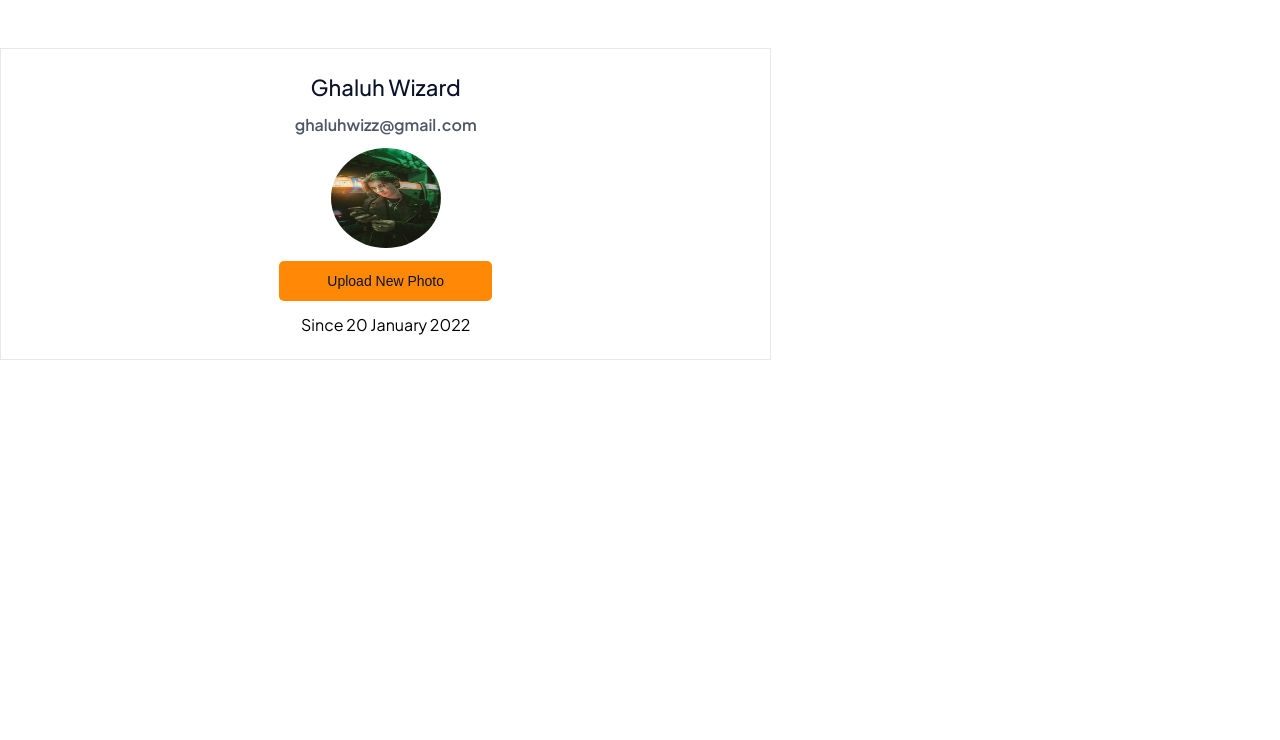
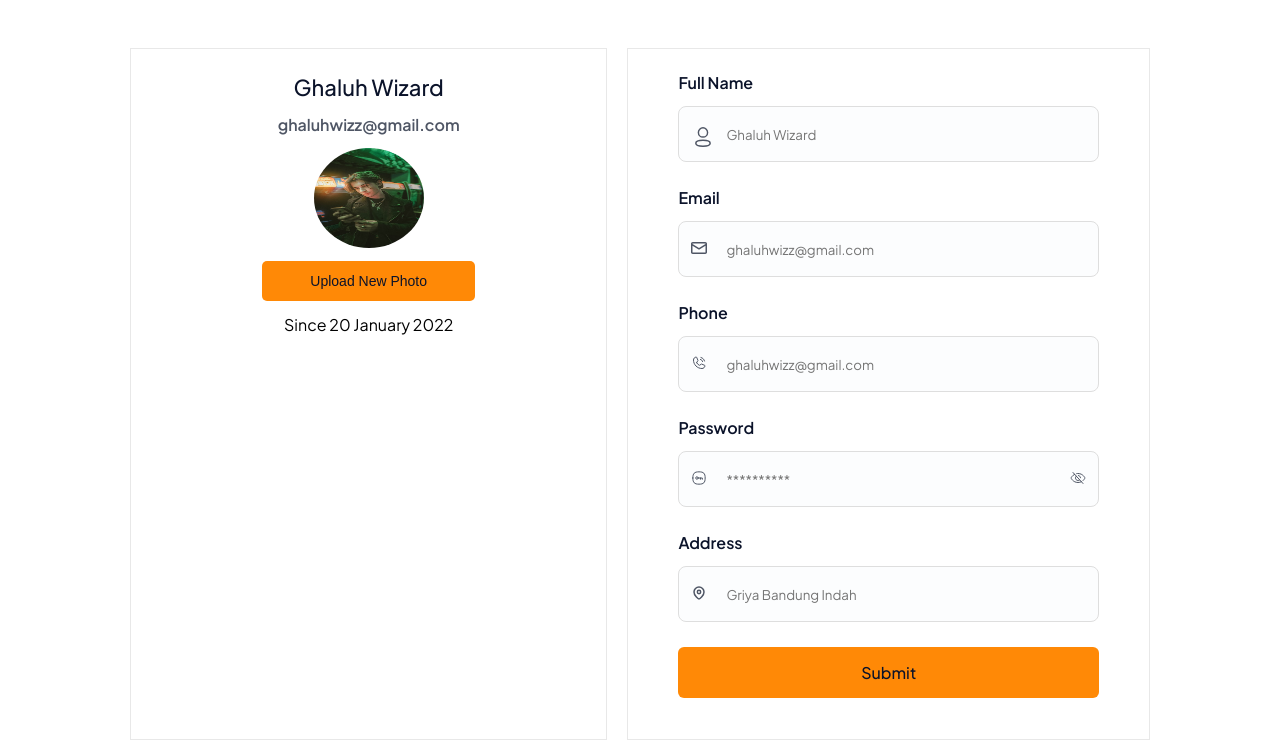
Before and after one commit to adityabastyas/koda-b6-html, a plain HTML site: page pages/profile.html in a window 1280 px wide. Shown: the part 201-941 px from the top of the page. Before the commit the page ends 800 px from the top, so only its background shows below. Drawn offline with Linux system fonts and the light colour scheme.

Commit message:
feat: add new structure detail customer wicth styling css

```diff
--- a/pages/profile.html
+++ b/pages/profile.html
@@ -77,7 +77,107 @@
           <button>Upload New Photo</button>
           <span>Since 20 January 2022</span>
         </section>
-        <section class="right"></section>
+        <section class="right">
+          <form>
+            <div class="input-wrapper">
+              <label class="label" for="name">Full Name</label>
+              <input
+                class="input"
+                name="name"
+                id="name"
+                type="text"
+                placeholder="Ghaluh Wizard"
+              />
+              <img
+                src="../images/icon/Profile.svg"
+                alt="icon-name"
+                class="icon-name"
+              />
+            </div>
+
+            <div class="input-wrapper">
+              <label class="label" for="email">Email</label>
+              <input
+                class="input"
+                name="email"
+                id="email"
+                type="email"
+                placeholder="ghaluhwizz@gmail.com"
+              />
+              <img
+                src="../images/icon/mail.svg"
+                alt="icon-email"
+                class="icon-name"
+              />
+            </div>
+
+            <div class="input-wrapper">
+              <label class="label" for="phone">Phone</label>
+              <input
+                class="input"
+                name="phone"
+                id="phone"
+                type="text"
+                placeholder="ghaluhwizz@gmail.com"
+              />
+              <img
+                src="../images/icon/PhoneCall.svg"
+                alt="icon-call"
+                class="icon-name"
+              />
+            </div>
+
+            <div class="input-wrapper">
+              <label class="label" for="password">Password</label>
+              <input
+                class="input"
+                name="password"
+                id="password"
+                type="password"
+                placeholder="**********"
+              />
+              <img
+                src="../images/icon/Password.svg"
+                alt="icon-email"
+                class="icon-name"
+              />
+
+              <input type="checkbox" class="toggle" id="toggle" />
+
+              <label for="toggle">
+                <img
+                  src="../images/icon/EyeSlash.svg"
+                  alt="eye-icon"
+                  class="icon-name eye-icon"
+                />
+
+                <img
+                  src="../images/icon/eyeShow.svg"
+                  alt="eye-show-icon"
+                  class="icon-name eye-show-icon"
+                />
+              </label>
+            </div>
+
+            <div class="input-wrapper">
+              <label class="label" for="phone">Address</label>
+              <input
+                class="input"
+                name="phone"
+                id="phone"
+                type="text"
+                placeholder="Griya Bandung Indah"
+              />
+              <img
+                src="../images/icon/Location.svg"
+                alt="icon-call"
+                class="icon-name"
+              />
+            </div>
+
+            <button type="submit" class="button">Submit</button>
+          </form>
+        </section>
       </div>
     </main>
   </body>
--- a/style/profile.css
+++ b/style/profile.css
@@ -99,6 +99,8 @@ main > h1 {
 .container-profile {
   display: grid;
   grid-template-areas: "left right";
+  gap: 20px;
+  padding: 0 130px;
 }
 
 .left {
@@ -147,3 +149,84 @@ main > h1 {
 .right {
   grid-area: right;
 }
+
+/*datas*/
+
+.right > form {
+  padding: 23px 50px 41px 50px;
+  border: 1px solid #e8e8e8;
+}
+
+div.input-wrapper {
+  position: relative;
+}
+
+form .label {
+  display: block;
+  font-family: "Plus Jakarta Sans", sans-serif;
+  font-weight: 600;
+  font-size: 16px;
+  color: #0b132a;
+}
+
+form .input {
+  font-family: "Plus Jakarta Sans", sans-serif;
+  font-weight: 400;
+  display: block;
+  width: 100%;
+  padding: 18.5px 0;
+  padding-left: 47px;
+  color: #4f5665;
+  border: 1px solid #dedede;
+  border-radius: 8px;
+  background-color: #fcfdfe;
+  margin-top: 13px;
+  margin-bottom: 25px;
+}
+
+img.icon-name {
+  position: absolute;
+  top: 53px;
+  left: 13px;
+  z-index: 2;
+}
+
+img.icon-name.eye-icon,
+img.icon-name.eye-show-icon {
+  right: 13px;
+  left: auto;
+  cursor: pointer;
+}
+
+.toggle,
+.toggle2 {
+  display: none;
+}
+
+img.icon-name.eye-show-icon {
+  display: none;
+}
+
+.toggle:checked ~ label img.icon-name.eye-icon,
+.toggle2:checked ~ label img.icon-name.eye-icon {
+  display: none;
+}
+
+.toggle:checked ~ label img.icon-name.eye-show-icon,
+.toggle2:checked ~ label img.icon-name.eye-show-icon {
+  display: inline;
+}
+
+button.button {
+  font-family: "Plus Jakarta Sans", sans-serif;
+  display: block;
+  width: 100%;
+  background-color: #ff8906;
+  padding: 15px 0;
+  cursor: pointer;
+  color: #0b132a;
+  font-weight: 500;
+  font-size: 16px;
+  border-radius: 6px;
+  border: none;
+}
```
